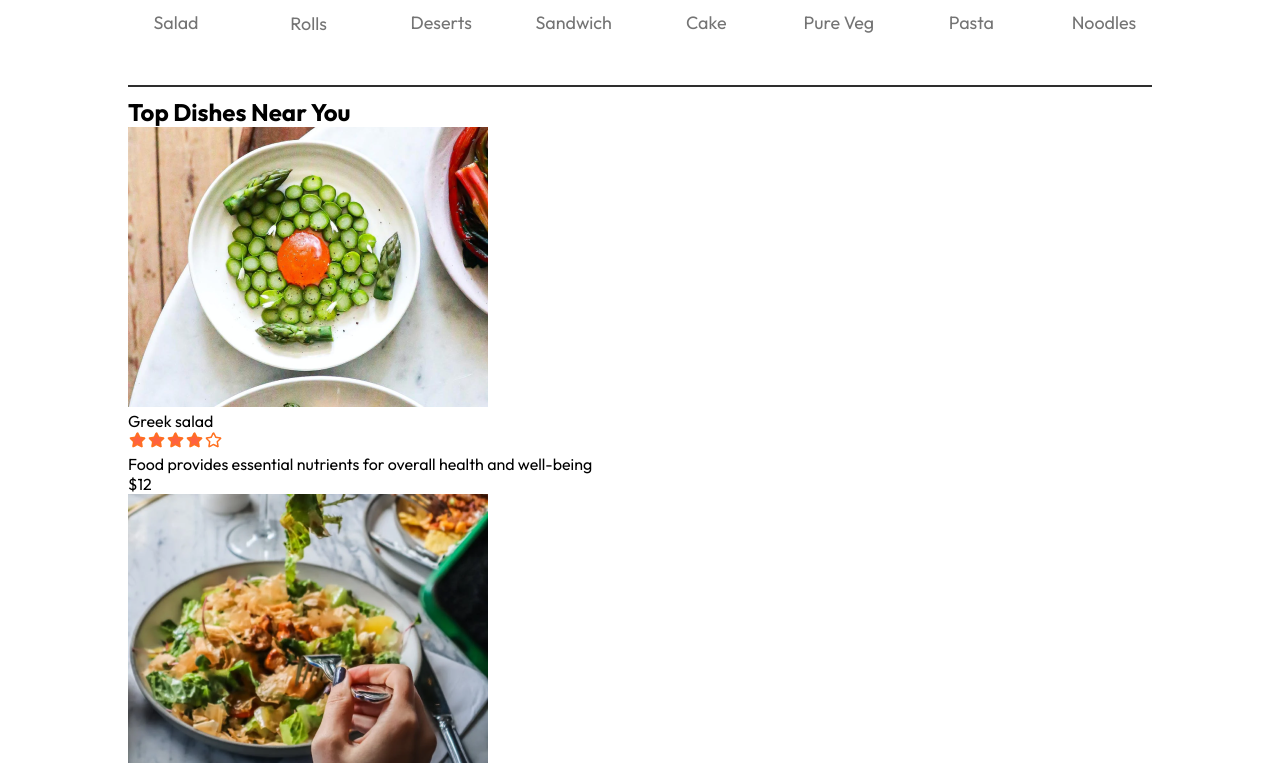
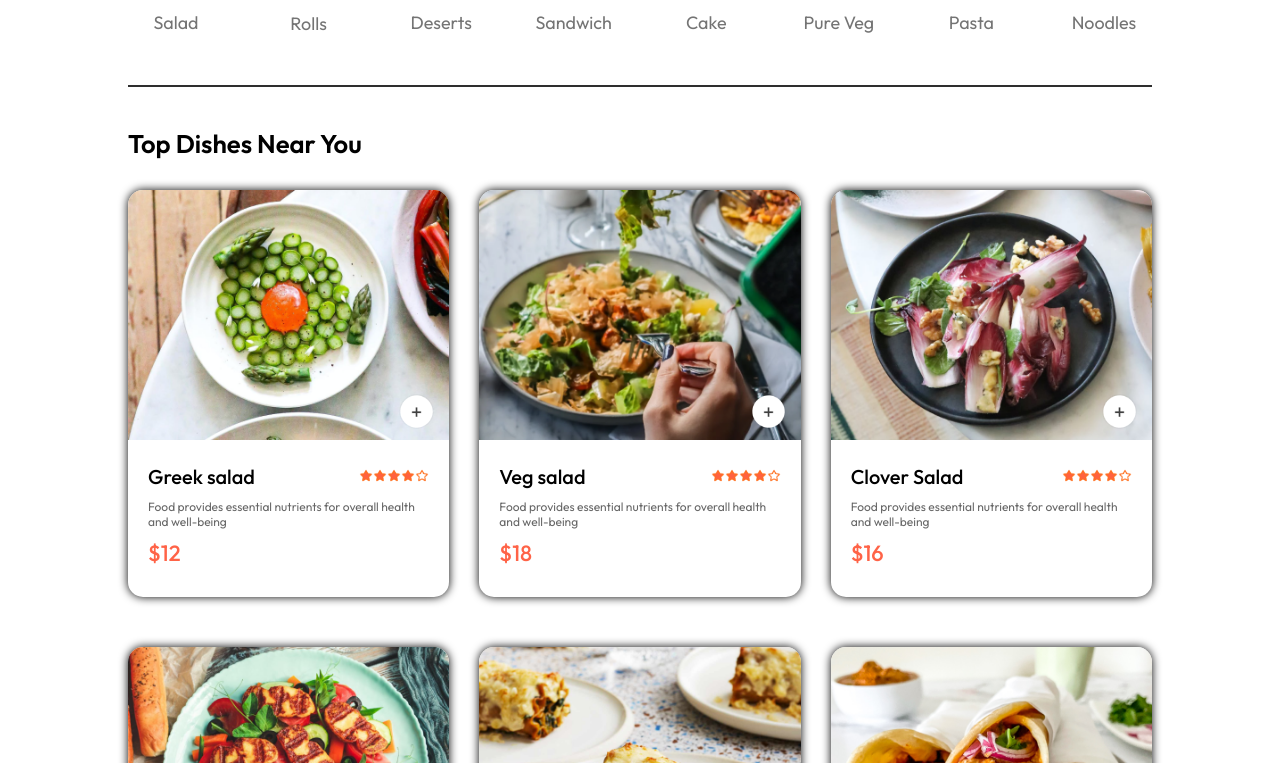
Before and after one commit to Shubham02-web/FoodDeliveryAPP, a React (Vite) app in the folder frontend/: page / in a window 1280 px wide. Shown: the part 837-1600 px from the top of the page. Built offline with nearby package versions, Linux system fonts and the light colour scheme.

Commit message:
food display and selecting food work done

```diff
--- a/frontend/src/components/FoodDisplay/FoodDisplay.css
+++ b/frontend/src/components/FoodDisplay/FoodDisplay.css
@@ -0,0 +1,16 @@
+.food-display {
+  margin-top: 30px;
+}
+
+.food-display h2 {
+  font-size: max(2vw, 24px);
+  font-weight: 600;
+}
+
+.food-display-list {
+  display: grid;
+  grid-template-columns: repeat(auto-fill, minmax(240px, 1fr));
+  margin-top: 30px;
+  gap: 30px;
+  row-gap: 50px;
+}
--- a/frontend/src/components/FoodDisplay/FoodDisplay.jsx
+++ b/frontend/src/components/FoodDisplay/FoodDisplay.jsx
@@ -2,6 +2,7 @@
 import "./FoodDisplay.css";
 import { StoreContext } from "../../context/StoreContext";
 import FoodItem from "../FoodItem/FoodItem";
+
 const FoodDisplay = ({ category }) => {
   const { food_list } = useContext(StoreContext);
 
@@ -12,9 +13,9 @@
         {food_list.map((item, index) => {
           return (
             <FoodItem
-              key={index}
+              key={item.id}
               image={item.image}
-              id={item.id}
+              id={item._id}
               name={item.name}
               description={item.description}
               price={item.price}
--- a/frontend/src/components/FoodItem/FoodItem.css
+++ b/frontend/src/components/FoodItem/FoodItem.css
@@ -0,0 +1,74 @@
+.food-item {
+  width: 100%;
+  margin: auto;
+  border-radius: 15px;
+  box-shadow: 0px 0px 10px #000000;
+  transition: 0.3s;
+  animation: fadeIn 1s;
+}
+
+.food-item-image {
+  width: 100%;
+  border-radius: 15px 15px 0px 0px;
+}
+
+.food-item-info {
+  padding: 20px;
+}
+
+.food-item-name-rating {
+  display: flex;
+  justify-content: space-between;
+  align-items: center;
+  margin-bottom: 10px;
+}
+
+.food-item-name-rating p {
+  font-size: 20px;
+  font-weight: 500;
+}
+
+.food-item-name-rating img {
+  width: 70px;
+}
+
+.food-item-desc {
+  color: #676767;
+  font-size: 12px;
+}
+
+.food-item-price {
+  color: tomato;
+  font-size: 22px;
+  font-weight: 500;
+  margin: 10px 0px;
+}
+
+.food-item-img-container {
+  position: relative;
+}
+
+.food-item-img-container .add {
+  width: 35px;
+  position: absolute;
+  bottom: 15px;
+  right: 15px;
+  cursor: pointer;
+  border-radius: 50%;
+}
+
+.food-item-counter {
+  position: absolute;
+  bottom: 15px;
+  right: 15px;
+  display: flex;
+  align-items: center;
+  gap: 10px;
+  padding: 6px;
+  border-radius: 50px;
+  background-color: white;
+}
+
+.food-item-counter img {
+  width: 30px;
+}
--- a/frontend/src/components/FoodItem/FoodItem.jsx
+++ b/frontend/src/components/FoodItem/FoodItem.jsx
@@ -1,16 +1,44 @@
-import React from "react";
+import { useContext } from "react";
 import "./FoodItem.css";
 import { assets } from "../../assets/assets";
+import { StoreContext } from "../../context/StoreContext"; // Import context
+
 const FoodItem = ({ id, name, price, description, image }) => {
+  const { cartItems, addToCart, removeFromCart } = useContext(StoreContext); // Access context values
+
+  const itemCount = cartItems[id] || 0; // Get the count for this specific item
+
   return (
     <div className="food-item">
       <div className="food-item-img-container">
-        <img className="food-item-image" src={image} alt="" />
+        <img className="food-item-image" src={image} alt={name} />
+        {itemCount === 0 ? (
+          <img
+            className="add"
+            onClick={() => addToCart(id)} // Add item to cart
+            src={assets.add_icon_white}
+            alt="Add"
+          />
+        ) : (
+          <div className="food-item-counter">
+            <img
+              onClick={() => removeFromCart(id)} // Remove item from cart
+              src={assets.remove_icon_red}
+              alt="Remove"
+            />
+            <p>{itemCount}</p>
+            <img
+              onClick={() => addToCart(id)} // Increment item count
+              src={assets.add_icon_green}
+              alt="Add"
+            />
+          </div>
+        )}
       </div>
       <div className="food-item-info">
         <div className="food-item-name-rating">
           <p>{name}</p>
-          <img src={assets.rating_starts} alt=""></img>
+          <img src={assets.rating_starts} alt="Rating" />
         </div>
         <p className="food-item-desc">{description}</p>
         <p className="food-item-price">${price}</p>
--- a/frontend/src/context/StoreContext.jsx
+++ b/frontend/src/context/StoreContext.jsx
@@ -1,11 +1,39 @@
-import { createContext } from "react";
+import { createContext, useState, useEffect } from "react";
 import { food_list } from "../assets/assets";
+
 export const StoreContext = createContext(null);
+const StoreContextProvider = ({ children }) => {
+  const [cartItems, setCartItems] = useState({});
+  const addToCart = (itemId) => {
+    setCartItems((prev) => ({
+      ...prev,
+      [itemId]: prev[itemId] ? prev[itemId] + 1 : 1, // Update specific item count
+    }));
+  };
 
-const StoreContextProvider = ({ children }) => {
+  const removeFromCart = (itemId) => {
+    setCartItems((prev) => {
+      const updatedCart = { ...prev };
+      if (updatedCart[itemId] === 1) {
+        delete updatedCart[itemId]; // Remove item if count is 1
+      } else {
+        updatedCart[itemId] -= 1; // Decrease count
+      }
+      return updatedCart;
+    });
+  };
+
+  useEffect(() => {
+    console.log(cartItems);
+  }, [cartItems]);
   const contextValue = {
     food_list,
+    cartItems,
+    setCartItems,
+    addToCart,
+    removeFromCart,
   };
+
   return (
     <StoreContext.Provider value={contextValue}>
       {children}
```
